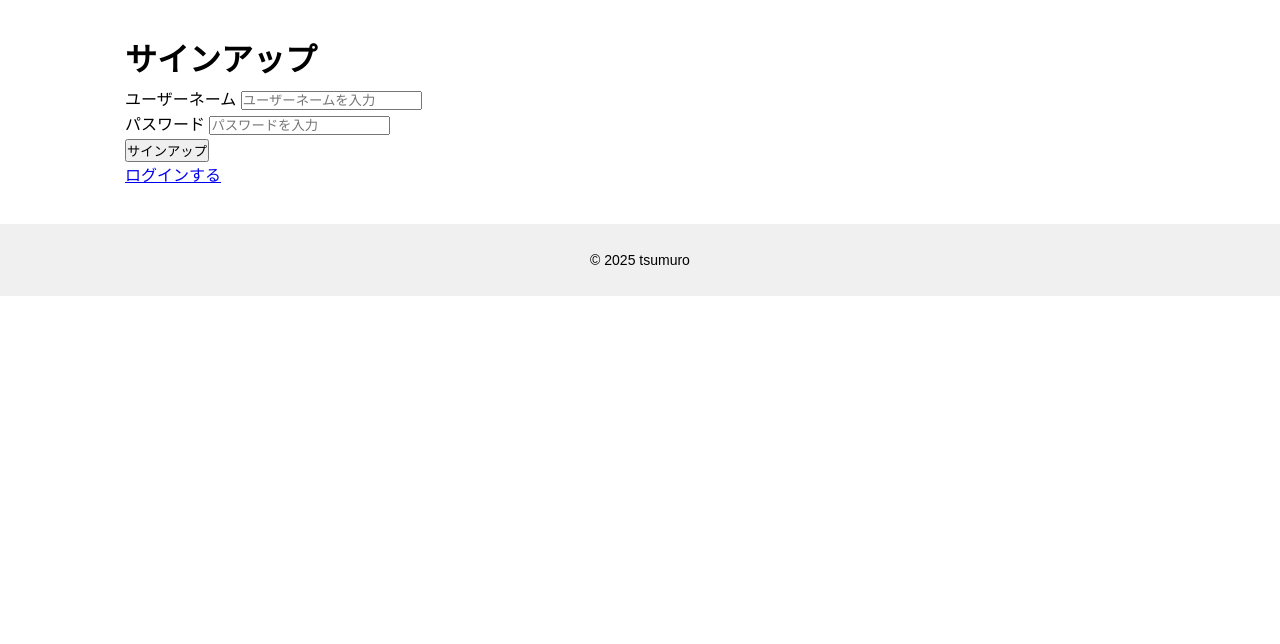
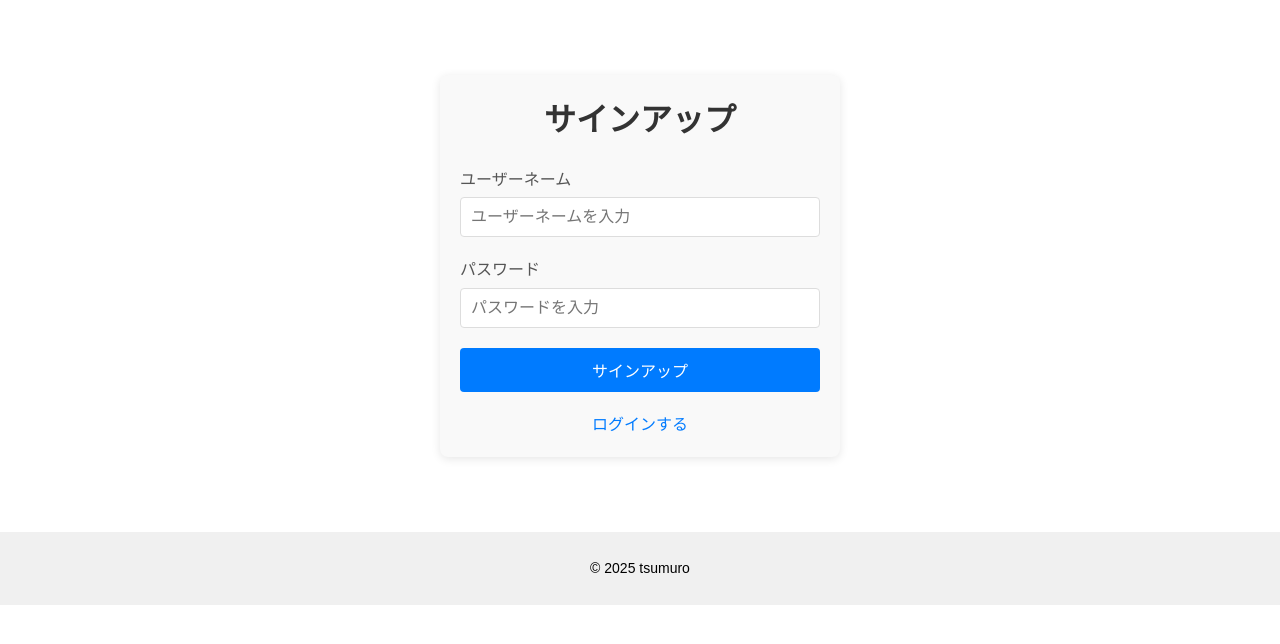
Before and after one commit to o-tsumuro/typingproject, a Django app: page /accounts/ in a window 1280 px wide. Shown: the part 88-732 px from the top of the page. Run offline with Django 4.2, Linux system fonts and the light colour scheme.

Commit message:
accounts - css実装

```diff
--- a/typingproject/static/css/style.css
+++ b/typingproject/static/css/style.css
@@ -415,3 +415,96 @@ footer {
     transform: translateY(-3px);
     box-shadow: 0 4px 8px rgba(0, 0, 0, 0.1);
 }
+
+/* 認証ページ共通のスタイル */
+.auth-container {
+    max-width: 400px;
+    margin: 40px auto;
+    padding: 20px;
+    background-color: #f9f9f9;
+    border-radius: 8px;
+    box-shadow: 0 2px 10px rgba(0, 0, 0, 0.1);
+}
+
+.auth-container h1 {
+    text-align: center;
+    margin-bottom: 20px;
+    color: #333;
+}
+
+.form-group {
+    margin-bottom: 20px;
+}
+
+.form-group label {
+    display: block;
+    margin-bottom: 5px;
+    color: #555;
+}
+
+.form-input {
+    width: 100%;
+    padding: 10px;
+    border: 1px solid #ddd;
+    border-radius: 4px;
+    font-size: 16px;
+    transition: border-color 0.3s ease;
+}
+
+.form-input:focus {
+    outline: none;
+    border-color: #007bff;
+}
+
+.auth-btn {
+    width: 100%;
+    padding: 10px;
+    background-color: #007bff;
+    color: white;
+    border: none;
+    border-radius: 4px;
+    font-size: 16px;
+    cursor: pointer;
+    transition: background-color 0.3s ease, transform 0.2s ease;
+}
+
+.auth-btn:hover {
+    background-color: #0056b3;
+    transform: translateY(-2px);
+}
+
+.additional-links {
+    text-align: center;
+    margin-top: 20px;
+}
+
+.additional-links a {
+    color: #007bff;
+    text-decoration: none;
+    transition: color 0.3s ease;
+}
+
+.additional-links a:hover {
+    color: #0056b3;
+    text-decoration: underline;
+}
+
+/* エラーメッセージのスタイル */
+.error-message {
+    color: #dc3545;
+    background-color: #f8d7da;
+    border: 1px solid #f5c6cb;
+    border-radius: 4px;
+    padding: 10px;
+    margin-bottom: 20px;
+}
+
+.error-message ul {
+    list-style-type: none;
+    padding: 0;
+    margin: 0;
+}
+
+.error-message li {
+    margin-bottom: 5px;
+}
```
Also changed, not shown: db.sqlite3.
